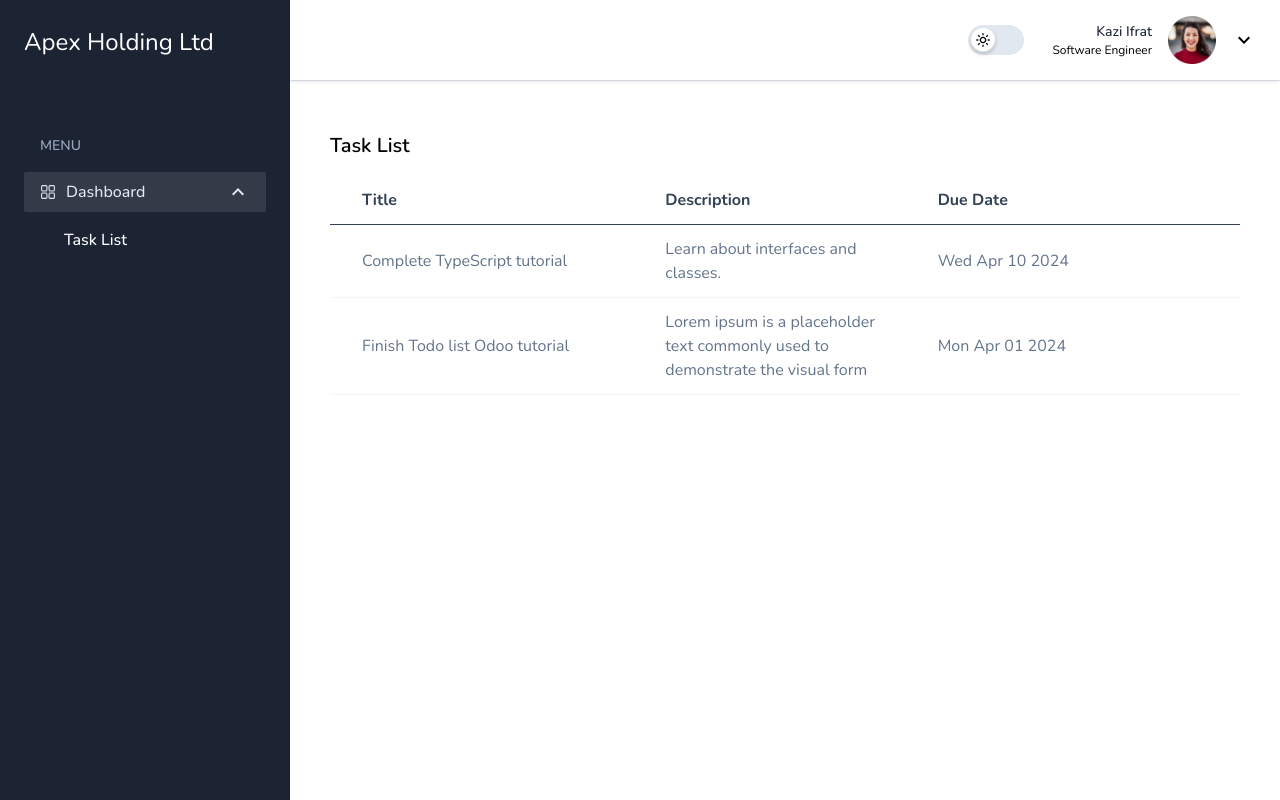
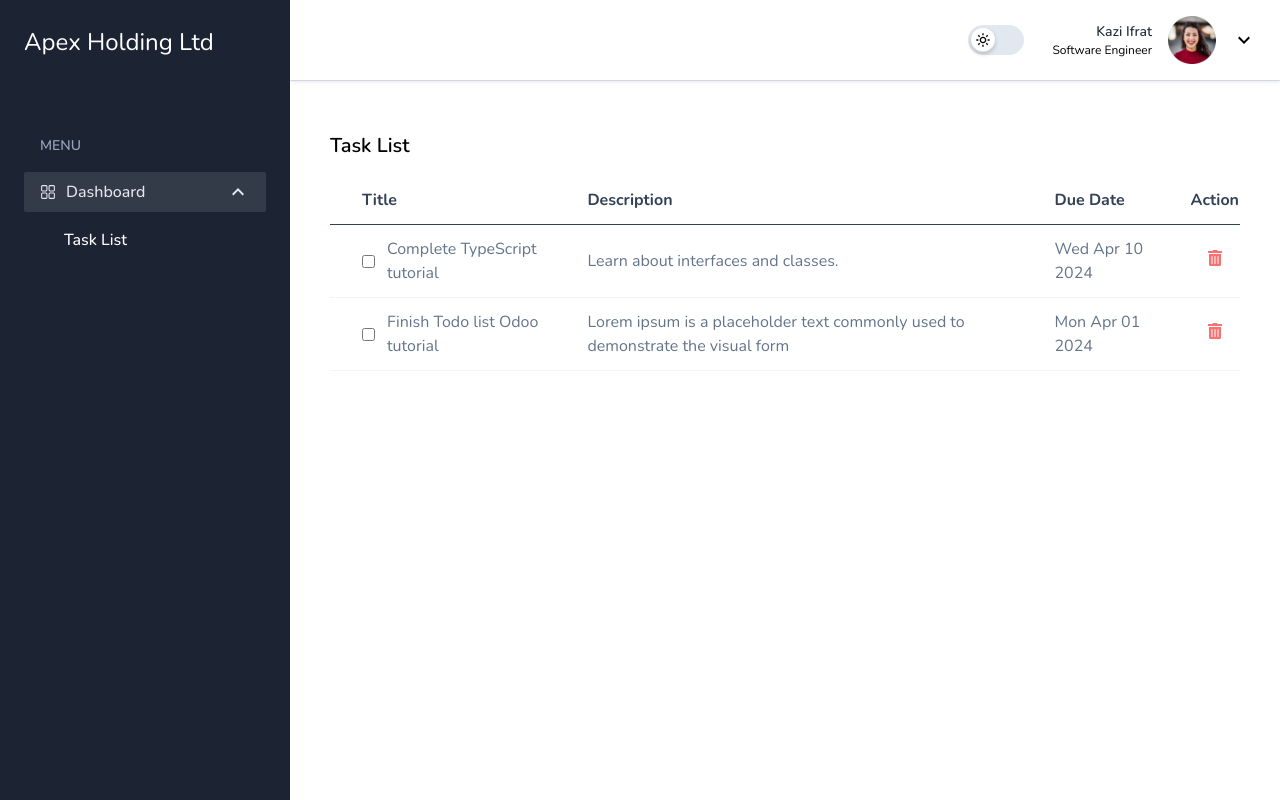
Before and after one commit to Ifratbinte/task-manage, a Next.js app: page / in a window 1280 px wide. Built offline with nearby package versions, Linux system fonts and the light colour scheme.

Commit message:
feat[*] : create functionality fot addtask, complete task delete task from store

```diff
--- a/src/app/layout.tsx
+++ b/src/app/layout.tsx
@@ -2,6 +2,7 @@
 import "@/css/style.css";
 import React, { useEffect, useState } from "react";
 import Loader from "@/components/common/Loader";
+import AppProvider from "./provider"
 
 export default function RootLayout({
   children,
@@ -18,8 +19,10 @@ export default function RootLayout({
     <html lang="en">
       <body suppressHydrationWarning={true}>
         <div className="dark:bg-dark dark:text-darkSlate">
-          {children}
-          {/* {loading ? <Loader /> : children} */}
+          <AppProvider>
+            {/* {loading ? <Loader /> : children} */}
+            {children}
+          </AppProvider>
         </div>
       </body>
     </html>
--- a/src/components/Dashboard/TaskList.tsx
+++ b/src/components/Dashboard/TaskList.tsx
@@ -1,30 +1,57 @@
-// components/TasksList.tsx
-
-import React from 'react';
+'use client'
+import React, { useState } from 'react';
 import { Task } from '@/types/task';
+import { useDispatch } from 'react-redux';
+import { addTask, toggleTaskCompletion, deleteTask } from '@/lib/task/taskSlice';
+import { FaTrashAlt } from 'react-icons/fa';
 
 interface Props {
   tasks: Task[];
 }
 
 const TasksList: React.FC<Props> = ({ tasks }) => {
+
+  const dispatch = useDispatch();
+
+  const handleToggleCompletion = () => {
+    dispatch(toggleTaskCompletion(tasks.id));
+  };
+
+  const handleDelete = () => {
+    dispatch(deleteTask(tasks.id));
+  };
+
   return (
     <div className="bg-gray-100 p-4">
       <h2 className="text-xl font-semibold mb-4">Task List</h2>
-      <table className="border-collapse table-fixed w-full text-sm">
+      <table className="border-collapse table-auto w-full text-sm">
         <thead className='dark:bg-meta'>
           <tr className='border-b dark:border-slate-600 font-medium p-4 text-slate-700 dark:text-slate-200 text-left text-base'>
             <th className='pl-8 py-3'>Title</th>
             <th className='px-8 pb-y'>Description</th>
             <th className='pr-8 pb-y'>Due Date</th>
+            <th className='text-center'>Action</th>
           </tr>
         </thead>
         <tbody className='bg-white dark:bg-slate-800'>
           {tasks.map((task) => (
             <tr key={task.title} className='border-b border-slate-100 dark:border-slate-700 text-slate-500 dark:text-slate-400 text-base'>
-              <td className="pl-8 py-3">{task.title}</td>
+
+              <td className="pl-8 py-3 flex items-center gap-3">
+                <input
+                  type="checkbox"
+                  checked={task.completed}
+                  onChange={handleToggleCompletion}
+                />
+                {task.title}
+              </td>
               <td className='px-8 py-3'>{task.description}</td>
               <td className="pr-8 py-3">{task.dueDate.toDateString()}</td>
+              <td className='text-center'>
+                <button onClick={handleDelete} className="text-red-400 hover:text-red-600">
+                  <FaTrashAlt/>
+                </button>
+              </td>
             </tr>
           ))}
         </tbody>
--- a/src/lib/task/taskSlice.ts
+++ b/src/lib/task/taskSlice.ts
@@ -1,23 +1,37 @@
 "use client";
 
-import { createSlice } from "@reduxjs/toolkit";
+import { Task } from "@/types/task";
+import { createSlice, PayloadAction } from "@reduxjs/toolkit";
 import { toast } from "react-toastify";
 
-const initialState = {
-  data: [],
+interface TasksState {
+  tasks: Task[];
+}
+
+const initialState: TasksState = {
+  tasks: [],
 };
 
 const TaskSlice = createSlice({
   name: "Task",
-  initialState: initialState,
+  initialState,
   reducers: {
-    addTask: (state, action) => {
-      toast.success("Task added successfully!");
+    addTask: (state, action:PayloadAction<Task>) => {
+      state.tasks.push(action.payload)
     },
-
+    toggleTaskCompletion: (state, action: PayloadAction<string>) => {
+      const taskId = action.payload;
+      const task = state.tasks.find((task) => task.id === taskId)
+      if(task) {
+        task.completed = !task.completed
+      }
+    },
+    deleteTask: (state, action: PayloadAction<string>) => {
+      state.tasks = state.tasks.filter((task) => task.id !== action.payload);
+    },
   },
 });
 
-export const { addTask } =
+export const { addTask, toggleTaskCompletion, deleteTask } =
   TaskSlice.actions;
 export default TaskSlice.reducer;
--- a/src/types/task.ts
+++ b/src/types/task.ts
@@ -1,5 +1,7 @@
 export interface Task {
+  id: string
   title: string;
   description: string;
   dueDate: Date;
+  completed: boolean
 }
```
